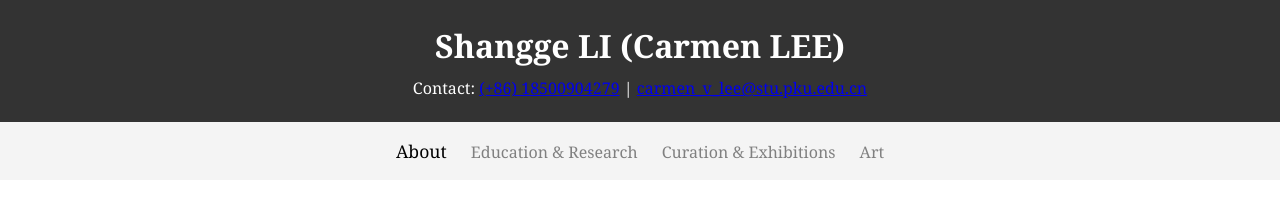
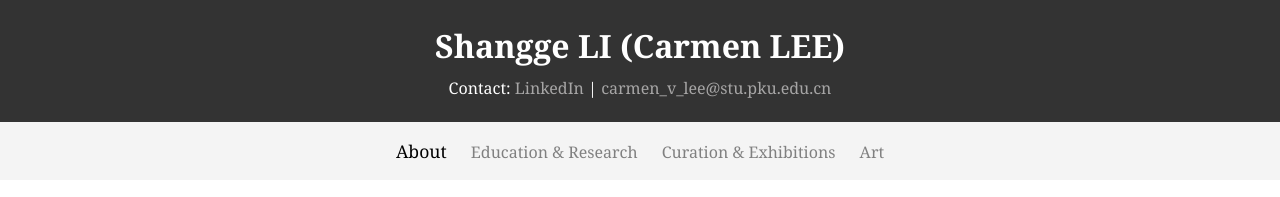
Before and after one commit to CarmenLee347/Carmen-s-personal-website, a plain HTML site: page index.html in a window 1280 px wide. Shown: the top 197 px of the page. Drawn offline with Linux system fonts and the light colour scheme.

Commit message:
Add files via upload

```diff
--- a/index.html
+++ b/index.html
@@ -8,11 +8,11 @@
 </head>
 <body>
 
-  <!-- Header Section -->
-  <header>
-    <h1>Shangge LI (Carmen LEE)</h1>
-    <p>Contact: <a href="tel:+8618500904279">(+86) 18500904279</a> | <a href="mailto:carmen_v_lee@stu.pku.edu.cn">carmen_v_lee@stu.pku.edu.cn</a></p>
-  </header>
+<!-- Header Section -->
+<header>
+  <h1>Shangge LI (Carmen LEE)</h1>
+  <p>Contact: <a href="https://www.linkedin.com/in/carmen-lee-2195182a4/" target="_blank">LinkedIn</a> | <a href="mailto:carmen_v_lee@stu.pku.edu.cn">carmen_v_lee@stu.pku.edu.cn</a></p>
+</header>
 
   <!-- Navigation Menu -->
   <nav>
--- a/style.css
+++ b/style.css
@@ -24,6 +24,15 @@
   header h1 {
     font-size: 2em;
     margin-bottom: 5px;
+  }
+
+  header p a {
+    color: #a7a6a6; /* 设置浅灰色，以提高对比度 */
+    text-decoration: none; /* 去掉下划线 */
+  }
+
+  header p a:hover {
+    color: #e8e8e8; /* 悬停时变为白色，增强可见性 */
   }
 
   nav {
@@ -92,7 +101,6 @@ footer {
     color: #fff;               /* 文字颜色 */
     text-align: center;        /* 文字居中 */
 }
-
 
   #photo-about {
     display: flex; /* 使用 Flexbox 布局 */
```
